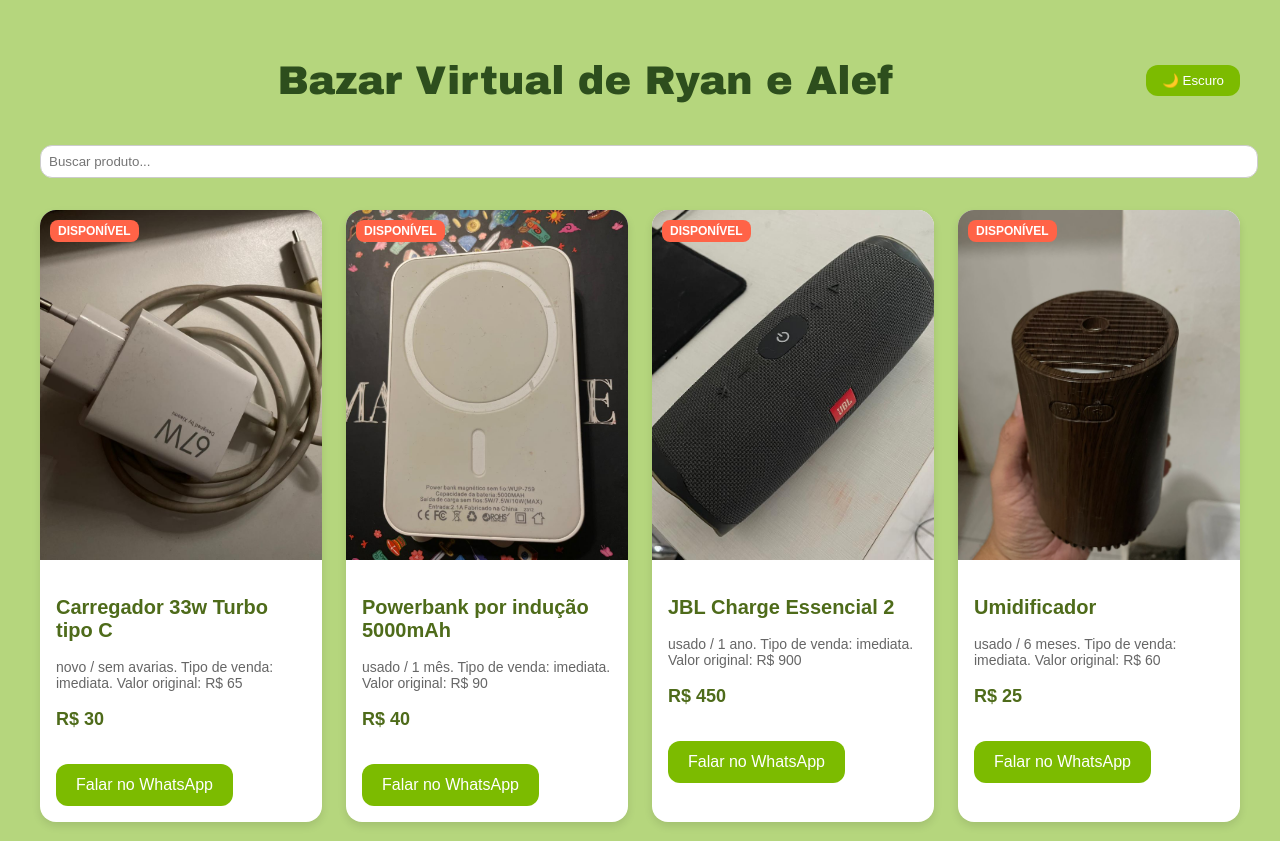
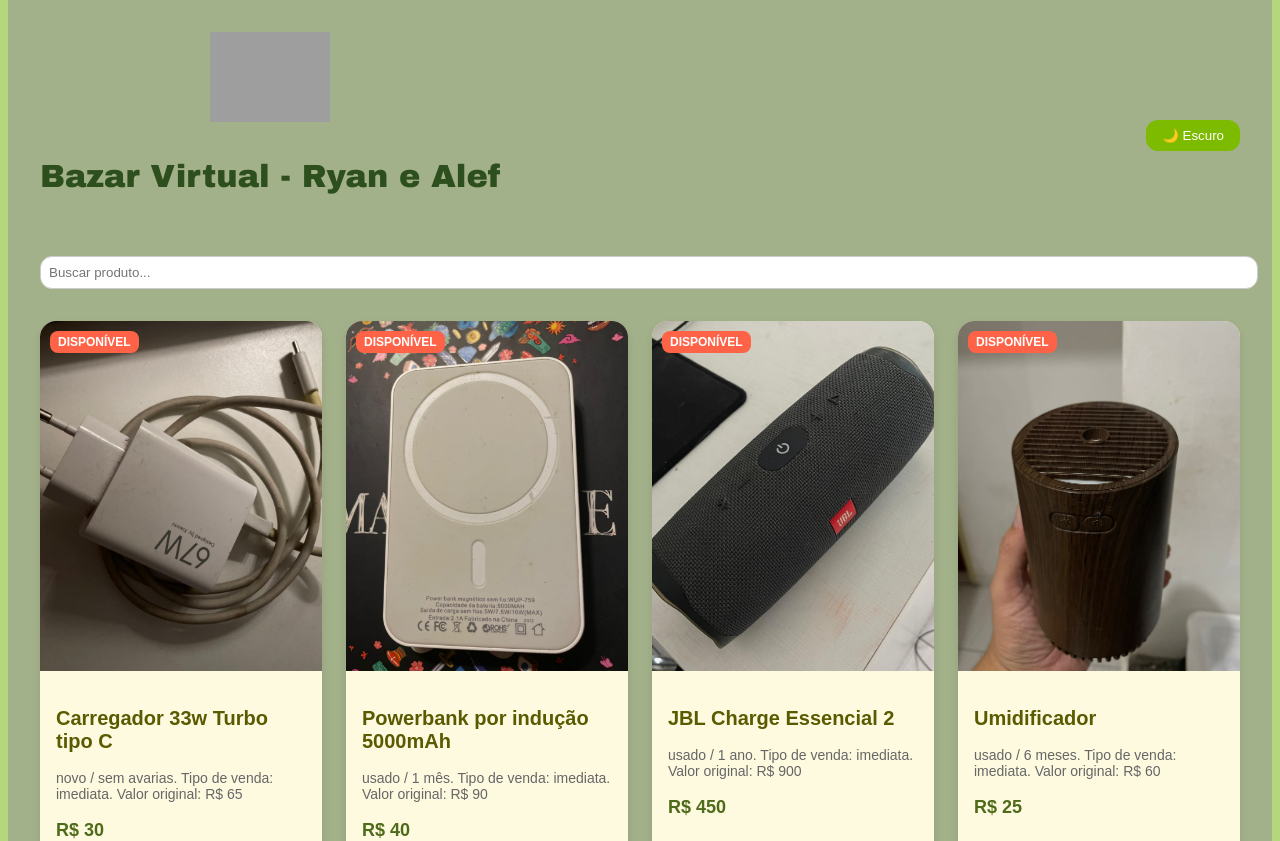
Before and after one commit to Ryaanlucas/bazar, a React (Create React App) app: page / in a window 1280 px wide. Shown: the top 841 px of the page. Built offline with nearby package versions, Linux system fonts and the light colour scheme; grey boxes are pictures that could not be loaded.

Commit message:
Update App.js

```diff
--- a/src/App.js
+++ b/src/App.js
@@ -277,9 +277,14 @@
   );
 
   return (
-    <div style={{ backgroundColor: darkMode ? '#222' : '#b5d67d', color: darkMode ? '#fff' : '#000', minHeight: '100vh', padding: '2rem', maxWidth: '1200px', margin: '0 auto' }}>
+    <div style={{ backgroundColor: darkMode ? '#1d1d1d' : '#a3b18a', color: darkMode ? '#fff' : '#000', minHeight: '100vh', padding: '2rem', maxWidth: '1200px', margin: '0 auto' }}>
       <div style={{ display: 'flex', justifyContent: 'space-between', alignItems: 'center', marginBottom: '1rem' }}>
-        <h1 style={{ fontSize: '2.5rem', fontWeight: '900', color: '#2d4e1d', textAlign: 'center', fontFamily: 'Arial Black, sans-serif', flex: 1 }}>Bazar Virtual de Ryan e Alef</h1>
+        <div style={{ display: 'flex', flexDirection: 'column', alignItems: 'center', marginBottom: '1.5rem' }}>
+  <img src="/logo-mala-final.png" alt="Logo Thrift" style={{ width: '120px', marginBottom: '1rem' }} />
+  <h1 style={{ fontSize: '2rem', fontWeight: '900', color: '#2d4e1d', textAlign: 'center', fontFamily: 'Arial Black, sans-serif' }}>
+    Bazar Virtual - Ryan e Alef
+  </h1>
+</div>
         <button
           onClick={() => setDarkMode(!darkMode)}
           style={{ marginLeft: '1rem', padding: '0.5rem 1rem', borderRadius: '12px', border: 'none', backgroundColor: '#7cbb00', color: '#fff', cursor: 'pointer' }}
@@ -298,7 +303,7 @@
 
       <div style={{ display: 'grid', gap: '1.5rem', gridTemplateColumns: 'repeat(auto-fit, minmax(280px, 1fr))' }}>
         {filteredItems.map((item) => (
-          <div key={item.id} style={{ backgroundColor: darkMode ? '#333' : 'white', borderRadius: '1rem', boxShadow: '0 4px 8px rgba(0,0,0,0.1)', overflow: 'hidden' }}>
+          <div key={item.id} style={{ backgroundColor: darkMode ? '#2a2a2a' : '#fefae0', borderRadius: '1rem', boxShadow: '0 4px 8px rgba(0,0,0,0.1)', overflow: 'hidden' }}>
             <div style={{ position: 'relative', overflow: 'hidden' }}>
               <img
                 src={item.image}
@@ -319,7 +324,7 @@
               )}
             </div>
             <div style={{ padding: '1rem' }}>
-              <h2 style={{ fontSize: '1.25rem', color: '#4e6b1a', fontWeight: '600' }}>{item.name}</h2>
+              <h2 style={{ fontSize: '1.25rem', color: '#5a5a00', fontWeight: '600' }}>{item.name}</h2>
               <p style={{ fontSize: '0.875rem', color: '#666', margin: '0.5rem 0' }}>{item.description}</p>
               <p style={{ fontWeight: 'bold', fontSize: '1.125rem', color: '#4e6b1a' }}>{item.price}</p>
               {!item.sold ? (
```
